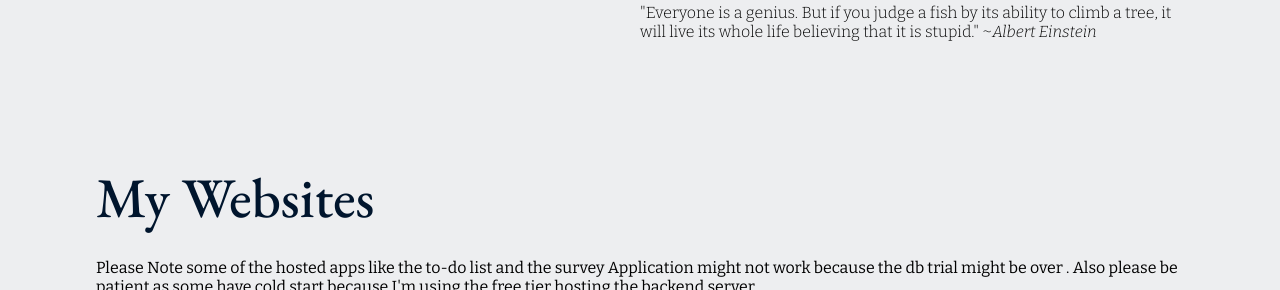
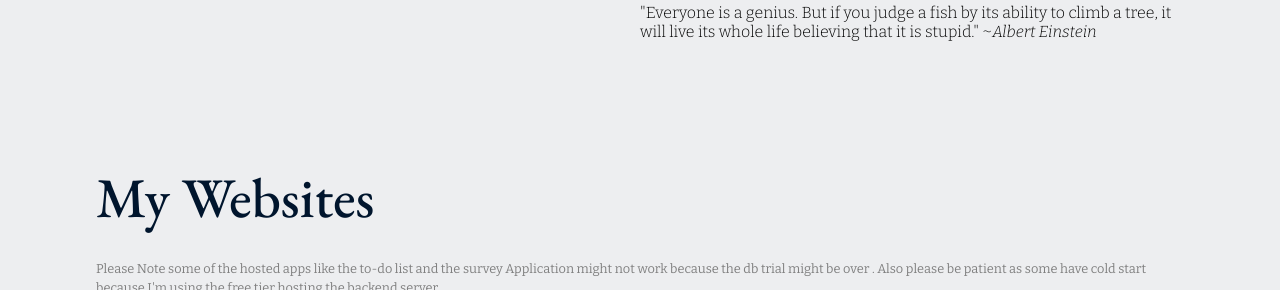
Before and after one commit to loblachi/MyCV-website, a website: page index.html in a window 1280 px wide. Shown: the part 2161-2451 px from the top of the page. Drawn offline with nearby package versions, Linux system fonts and the light colour scheme; some packages are replaced by stand-ins of ours; a script that the page names is missing.

Commit message:
Update Home.css

```diff
--- a/css-files/Home.css
+++ b/css-files/Home.css
@@ -293,7 +293,11 @@
         transform: scale(1.1);
     }
 
-
+    .site-caution{
+        margin-bottom:.5rem;
+        color:gray;
+        font-size: .8rem;
+    }
 
 
     /* MEDIA QUERIES GO HERE //////////////////////////////////////////////////////////////////////////////////*/
```
